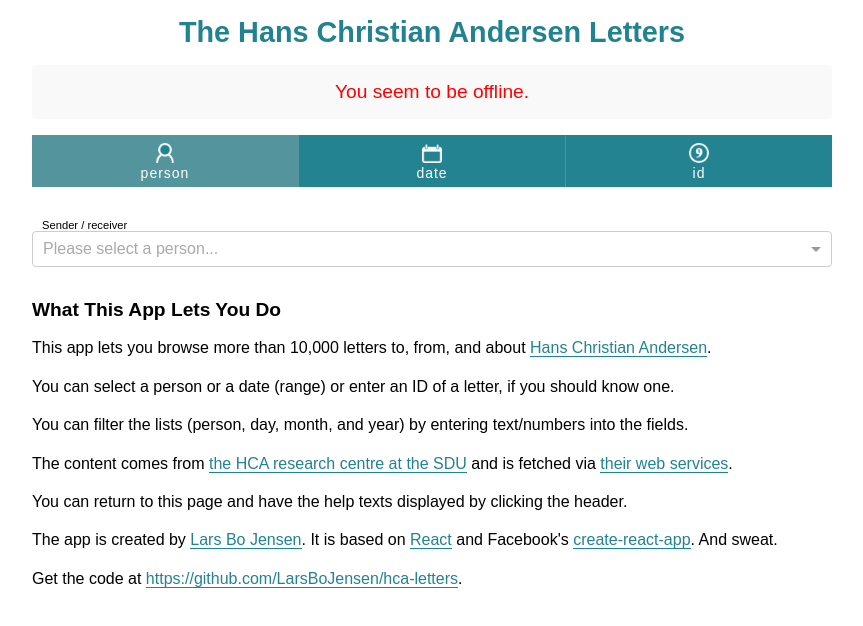
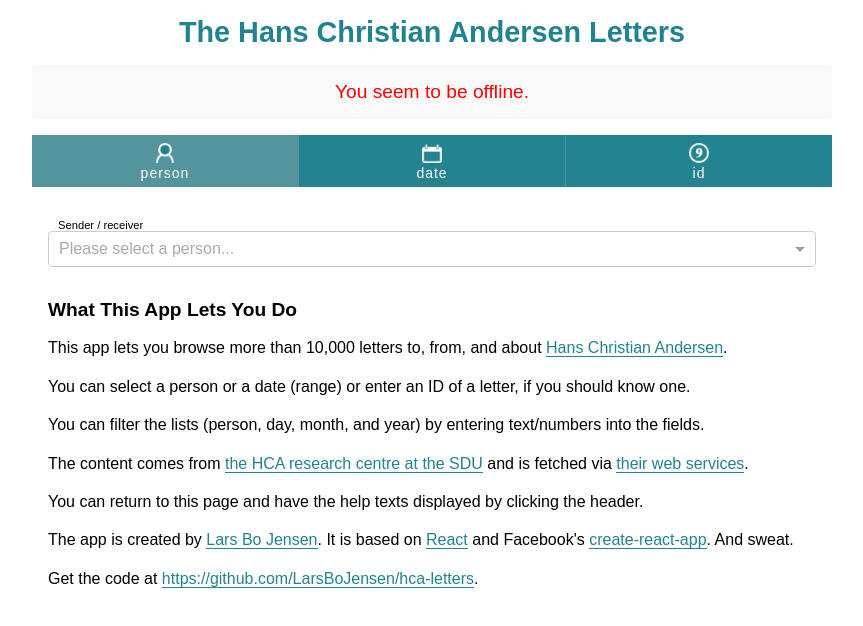
Before and after one commit to LarsBoJensen/hca-letters, a React (Create React App) app in the folder app/: page / in a window 1280 px wide. Shown: the top 626 px of the page, without its empty margins (208-1071 px from the left). Built offline with nearby package versions, Linux system fonts and the light colour scheme; no server answers; what react-refetch would draw is missing.

Commit message:
Style bugfix

```diff
--- a/app/src/App.css
+++ b/app/src/App.css
@@ -111,17 +111,17 @@ acronym {
   border-right: none;
 }
 
-.react-tabs__tab-panel {
+.react-tabs__tab-panel.react-tabs__tab-panel--selected {
   display: flex;
   flex-flow: column;
   flex: 0 1 auto;
-  transition: all 300ms;
   padding: 0 1rem;
 }
 
-.front .react-tabs__tab-panel {
+.front .react-tabs__tab-panel.react-tabs__tab-panel--selected {
   overflow-y: scroll;
 }
+
 .tab-icon {
   display: block;
   height: 30px;
@@ -290,7 +290,7 @@ select::-ms-expand {
 
 .selector {
   flex: 0 0 auto;
-  margin: 1rem 0 2rem;
+  margin: 1rem 0 2rem
 }
 
 .person-selection {
```
